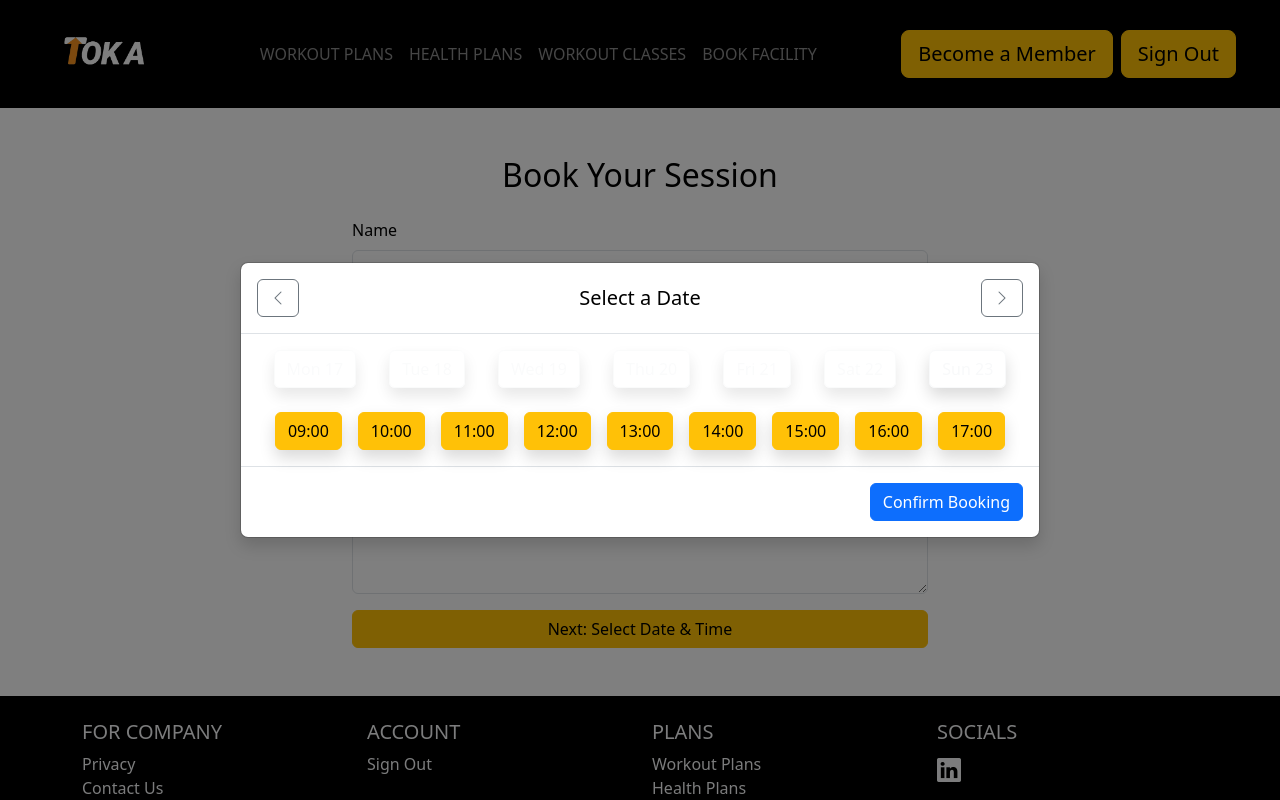
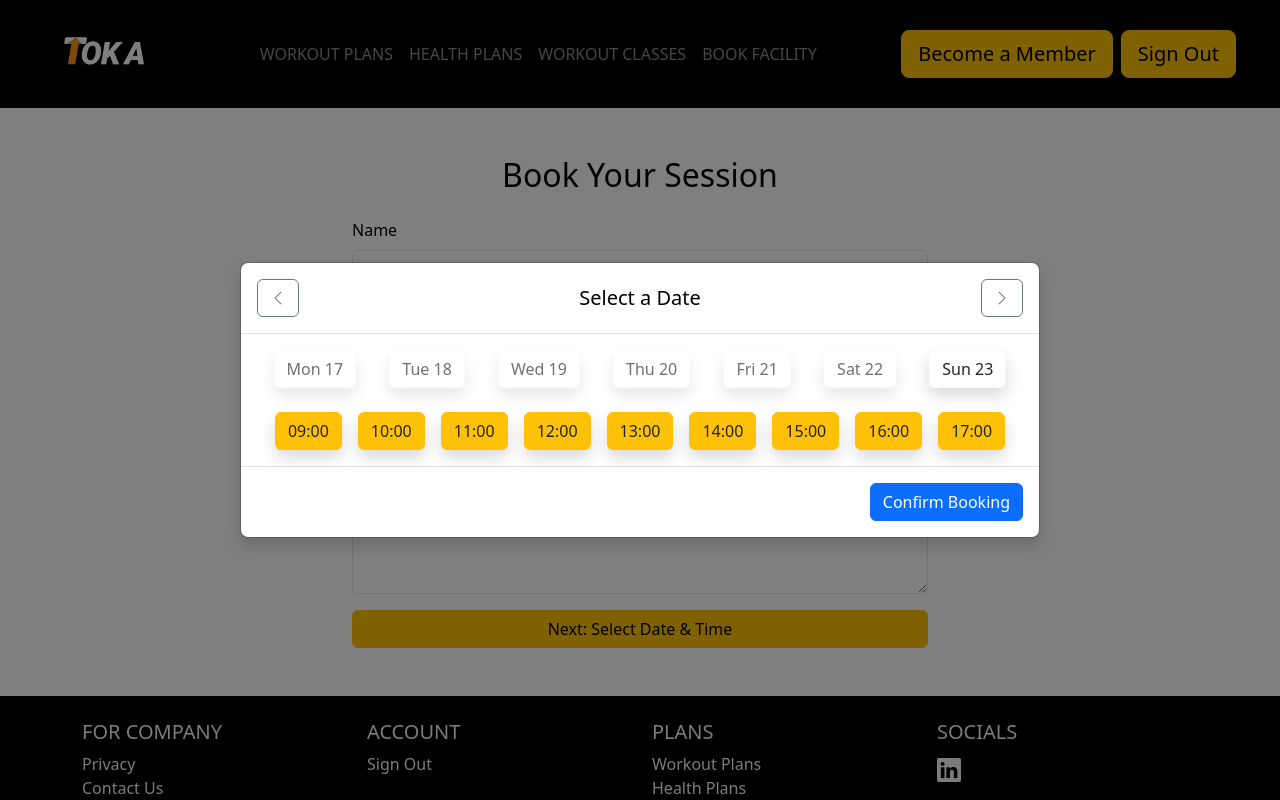
Before and after one commit to b0ssbota/toka3, a Django app: page /book/ in a window 1280 px wide, after a click on "Next: Select Date & Time". Run offline with Django 5.2, Linux system fonts and the light colour scheme; the visitor is signed in with stand-in values (Sample User, id 1); some libraries are stand-ins or nearby versions.

Commit message:
chnage text and hover colours

```diff
--- a/toka/templates/book_facility.html
+++ b/toka/templates/book_facility.html
@@ -60,21 +60,21 @@
       </div>
       <div class="modal-body">
         <!-- Days of the Week Row -->
-        <div class="d-flex justify-content-around mb-4" id="weekDays" text="black">
+        <div class="d-flex justify-content-around mb-4" id="weekDays">
           <!-- Day buttons will be generated dynamically -->
         </div>
         <!-- Available Time Slots -->
         <div class="d-flex flex-wrap justify-content-center gap-3" id="timeSlots">
           <!-- Time slot buttons (9AM to 5PM) with shadows -->
-          <button type="button" class="btn btn-warning shadow">09:00</button>
-          <button type="button" class="btn btn-warning shadow">10:00</button>
-          <button type="button" class="btn btn-warning shadow">11:00</button>
-          <button type="button" class="btn btn-warning shadow">12:00</button>
-          <button type="button" class="btn btn-warning shadow">13:00</button>
-          <button type="button" class="btn btn-warning shadow">14:00</button>
-          <button type="button" class="btn btn-warning shadow">15:00</button>
-          <button type="button" class="btn btn-warning shadow">16:00</button>
-          <button type="button" class="btn btn-warning shadow">17:00</button>
+          <button type="button" class="btn btn-warning shadow text-dark">09:00</button>
+          <button type="button" class="btn btn-warning shadow text-dark">10:00</button>
+          <button type="button" class="btn btn-warning shadow text-dark">11:00</button>
+          <button type="button" class="btn btn-warning shadow text-dark">12:00</button>
+          <button type="button" class="btn btn-warning shadow text-dark">13:00</button>
+          <button type="button" class="btn btn-warning shadow text-dark">14:00</button>
+          <button type="button" class="btn btn-warning shadow text-dark">15:00</button>
+          <button type="button" class="btn btn-warning shadow text-dark">16:00</button>
+          <button type="button" class="btn btn-warning shadow text-dark">17:00</button>
         </div>
       </div>
       <div class="modal-footer">
@@ -114,8 +114,8 @@
 
         const button = document.createElement("button");
         button.type = "button";
-        // Use Bootstrap outline light with a shadow for unselected days
-        button.className = "btn btn-outline-light shadow";
+        // Initial styling: outline light with shadow and black text
+        button.className = "btn btn-outline-light shadow text-dark";
         button.textContent = formatted;
 
         // Disable if day is in the past (only for current week)
@@ -128,15 +128,16 @@
 
         // Add click event to select day
         button.addEventListener("click", function() {
+          // Remove active state from all day buttons
           document.querySelectorAll("#weekDays button").forEach(btn => {
             btn.classList.remove("active");
             btn.classList.remove("btn-warning");
-            btn.classList.add("btn-outline-light");
+            btn.classList.add("btn-outline-light", "text-dark");
           });
-          // Mark the clicked button as active (filled style)
+          // Mark the clicked button as active: filled yellow background, black text
           button.classList.add("active");
-          button.classList.remove("btn-outline-light");
-          button.classList.add("btn-warning");
+          button.classList.remove("btn-outline-light", "text-dark");
+          button.classList.add("btn-warning", "text-dark");
         });
 
         weekContainer.appendChild(button);
@@ -182,17 +183,20 @@
       console.log("Selected day:", selectedDayBtn.textContent);
       console.log("Selected time:", selectedTimeBtn.textContent);
 
-      // Here, convert selectedDayBtn.textContent to a date if needed, then set hidden form fields
+      // Set hidden fields if needed (example with dummy date)
+      document.getElementById('id_date').value = "2023-12-12"; // Replace with actual computed date
+      document.getElementById('id_time').value = selectedTimeBtn.textContent;
 
-      // Close the modal
+      // Close the modal using Bootstrap 5 modal methods
       var bookingModal = bootstrap.Modal.getInstance(document.getElementById('bookingModal'));
       bookingModal.hide();
 
-      // Optionally, submit the form
+      // Optionally, submit the form automatically:
       // document.getElementById('bookingForm').submit();
     });
   });
 </script>
 
 
+
 {% endblock %}
```
